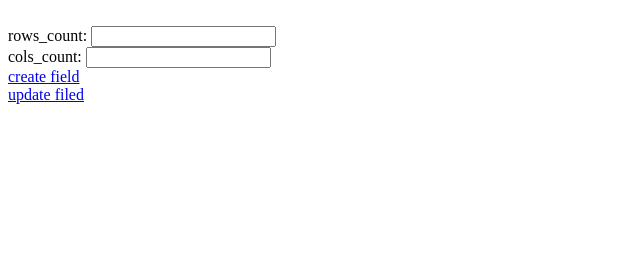
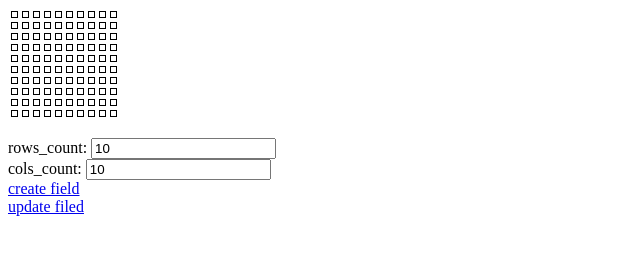
Before and after one commit to seliverstov-maxim/js-work-shop, a plain HTML site: page index.html in a window 1280 px wide. Both pictures are taken after a click on the link "create field". Shown: the whole page, without its empty margins (0-640 px from the left). Drawn offline with nearby package versions, Linux system fonts and the light colour scheme.

Commit message:
add smth

```diff
--- a/index.html
+++ b/index.html
@@ -13,8 +13,8 @@
         </table>
 
         <br/>
-        rows_count: <input type="text" id="rows_count"/><br/>
-        cols_count: <input type="text" id="cols_count"/><br/>
+        rows_count: <input type="text" id="rows_count" value='10'/><br/>
+        cols_count: <input type="text" id="cols_count" value='10'/><br/>
 
         <script src="resources/app.js"></script>
 
--- a/resources/app.css
+++ b/resources/app.css
@@ -1,7 +1,8 @@
-td {
+span {
     width: 5px;
     height: 5px;
-    border: 1px solid;
+    border: 1px solid #000000;
+    display: block;
 }
 
 .black {
--- a/resources/app.js
+++ b/resources/app.js
@@ -24,7 +24,7 @@ draw_field = function(field) {
         var tr = $('<tr></tr>');
         $('tbody').append(tr);
         for( var j = 0; j < field[i].length; j++) {
-            td = $('<td></td>');
+            td = $("<td><a hfre='#' data-row='" + i + "' data-col='" + j + "'><span class='" + (field[i][j] == 1 ? 'black' : 'white') + "'></span></a></td>");
             tr.append(td);
         }
     }
```
